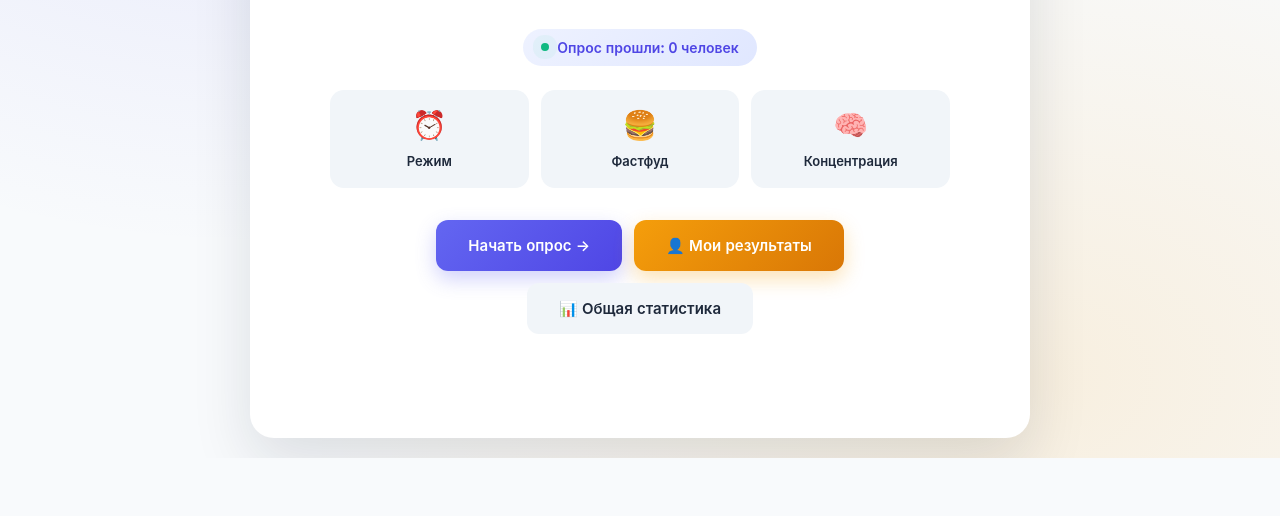
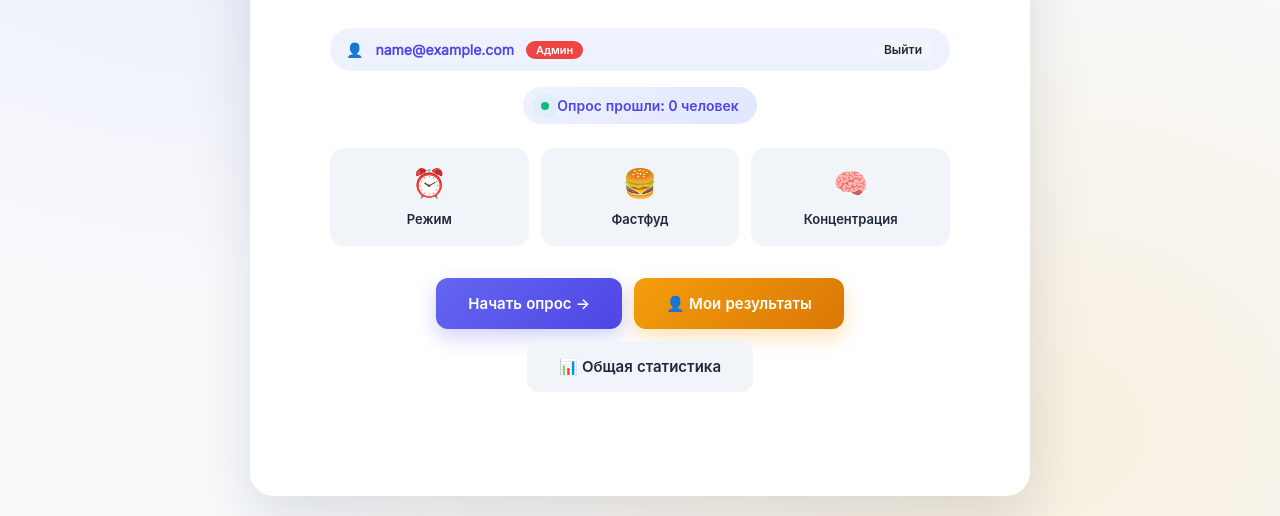
Before and after one commit to Raphaelo48/Web-opros-update, a website: page frontend/index.html in a window 1280 px wide. Shown: the part 342-858 px from the top of the page. Before the commit the page ends 800 px from the top, so only its background shows below. Drawn offline with nearby package versions, Linux system fonts and the light colour scheme; no server answers; sample sign-in values are in the browser's storage; a web font is replaced by a local one.

Commit message:
Update index.html

```diff
--- a/frontend/index.html
+++ b/frontend/index.html
@@ -95,6 +95,11 @@
             box-shadow: 0 8px 20px rgba(245, 158, 11, 0.3);
         }
         .btn-accent:hover { box-shadow: 0 12px 28px rgba(245, 158, 11, 0.4); }
+        .btn-danger {
+            background: linear-gradient(135deg, var(--danger), #dc2626);
+            box-shadow: 0 8px 20px rgba(239, 68, 68, 0.3);
+        }
+        .btn-danger:hover { box-shadow: 0 12px 28px rgba(239, 68, 68, 0.4); }
         .btn-group { display: flex; gap: 12px; justify-content: center; flex-wrap: wrap; }
 
         .stats-badge {
@@ -368,6 +373,26 @@
             color: #78350f;
         }
 
+        .user-badge {
+            display: flex;
+            align-items: center;
+            gap: 12px;
+            padding: 10px 16px;
+            background: #eef2ff;
+            border-radius: 30px;
+            margin-bottom: 16px;
+            font-size: 14px;
+        }
+        .user-badge .email { font-weight: 600; color: var(--primary-dark); }
+        .user-badge .role {
+            font-size: 11px;
+            background: var(--primary);
+            color: white;
+            padding: 2px 10px;
+            border-radius: 12px;
+            font-weight: 600;
+        }
+
         @media (max-width: 700px) {
             .screen { padding: 32px 20px; }
             .hero { padding: 40px 20px; }
@@ -377,6 +402,8 @@
             .question-text { font-size: 18px; }
             .criteria { grid-template-columns: 1fr; }
             .recent-item { flex-direction: column; align-items: flex-start; }
+            .btn-group { flex-direction: column; }
+            .btn-group .btn { width: 100%; justify-content: center; }
         }
     </style>
 </head>
@@ -390,6 +417,13 @@
             <div class="hero-icon">🍎</div>
             <h1>Питание и успеваемость</h1>
             <p class="subtitle">Узнайте, как ваш рацион влияет на концентрацию, энергию и результаты в учёбе. Пройдите короткий опрос из 10 вопросов.</p>
+
+            <div class="user-badge" id="user-badge" style="display: none;">
+                <span>👤</span>
+                <span class="email" id="user-email"></span>
+                <span class="role" id="user-role">user</span>
+                <button class="btn btn-secondary" onclick="logout()" style="padding: 4px 12px; font-size: 12px; margin-left: auto;">Выйти</button>
+            </div>
 
             <div class="stats-badge">
                 <span class="dot"></span>
@@ -524,9 +558,6 @@
 
 </div>
 
-<!-- ============================================================ -->
-<!--  ПОДКЛЮЧЕНИЕ ВСЕХ JS-ФАЙЛОВ (порядок важен!)                -->
-<!-- ============================================================ -->
 <script src="js/session.js"></script>
 <script src="js/auth.js"></script>
 <script src="js/storage.js"></script>
```
Lines whose indentation alone changed are shown as unchanged.
